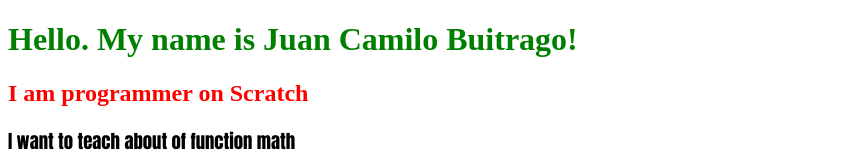
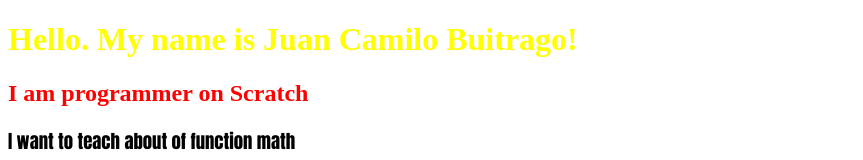
Before and after one commit to wilmarcabezas/test2022, a plain HTML site: page index.html in a window 1280 px wide. Shown: the top 160 px of the page, without its empty margins (0-863 px from the left). Drawn offline with Linux system fonts and the light colour scheme.

Commit message:
Version 2

```diff
--- a/index.html
+++ b/index.html
@@ -4,10 +4,10 @@
     <meta charset="UTF-8">
     <meta http-equiv="X-UA-Compatible" content="IE=edge">
     <meta name="viewport" content="width=device-width, initial-scale=1.0">
-    <title>Nicolas Alexander Cabezas Monroy</title>
+    <title>Nicolas Alexander Cabezas Monro.</title>
 </head>
 <body>
-    <h1 style="color:green">Hello. My name is Juan Camilo Buitrago!</h1>
+    <h1 style="color:yellow">Hello. My name is Juan Camilo Buitrago!</h1>
     <h2 style="color:red">I am programmer on Scratch</h2>
     <h3 style="font-family:Impact, Haettenschweiler, 'Arial Narrow Bold', sans-serif">I want to teach about of function math</h3>
 
```
